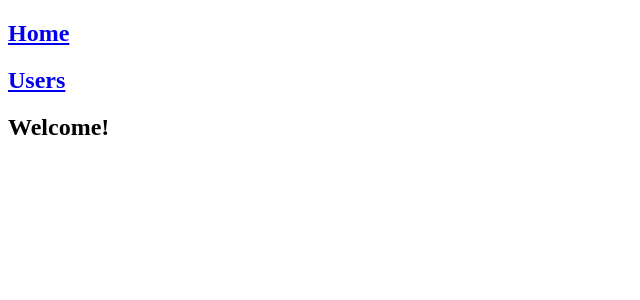
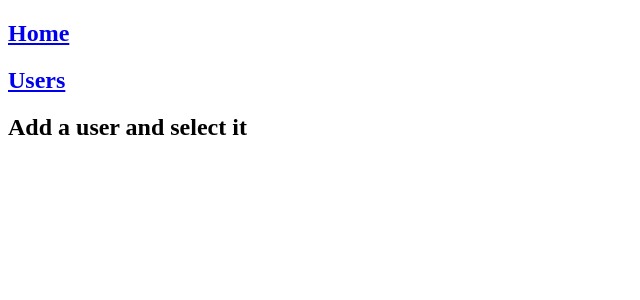
Before and after one commit to GiuseppeCrimi99/REACT, a React (Vite) app in the folder my-app/: page / in a window 1280 px wide. Shown: the top 300 px of the page, without its empty margins (0-640 px from the left). Built offline with nearby package versions, Linux system fonts and the light colour scheme.

Commit message:
seventh exercise of route7

```diff
--- a/my-app/src/App.jsx
+++ b/my-app/src/App.jsx
@@ -19,7 +19,9 @@
       <Routes>
         <Route path="/" element={<Home />} />
         <Route path="/users" element={<GithubUserList />} />
+        <Route index element={<h2>Add a user and select it</h2>}/>
         <Route path="/:id" element={<ShowGithubUser />} />
+
       </Routes>
     </div>
   );
```
